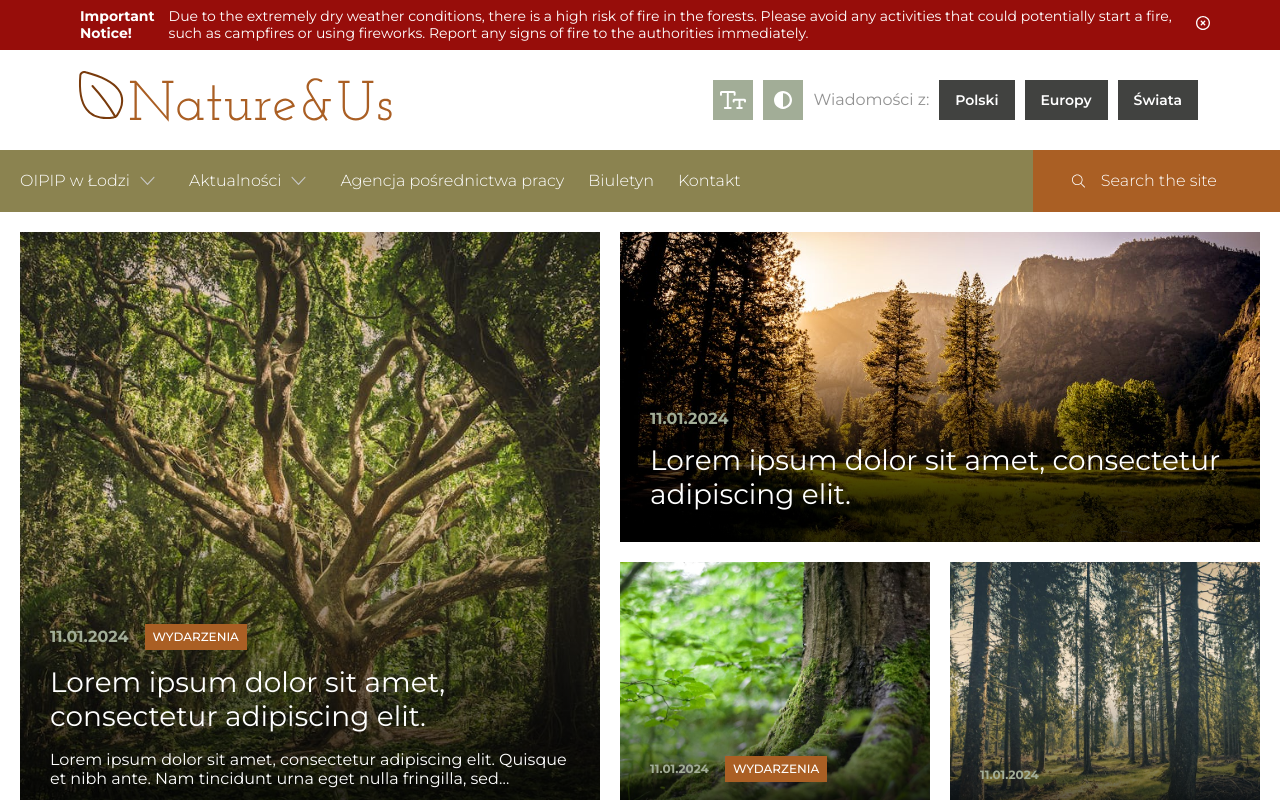
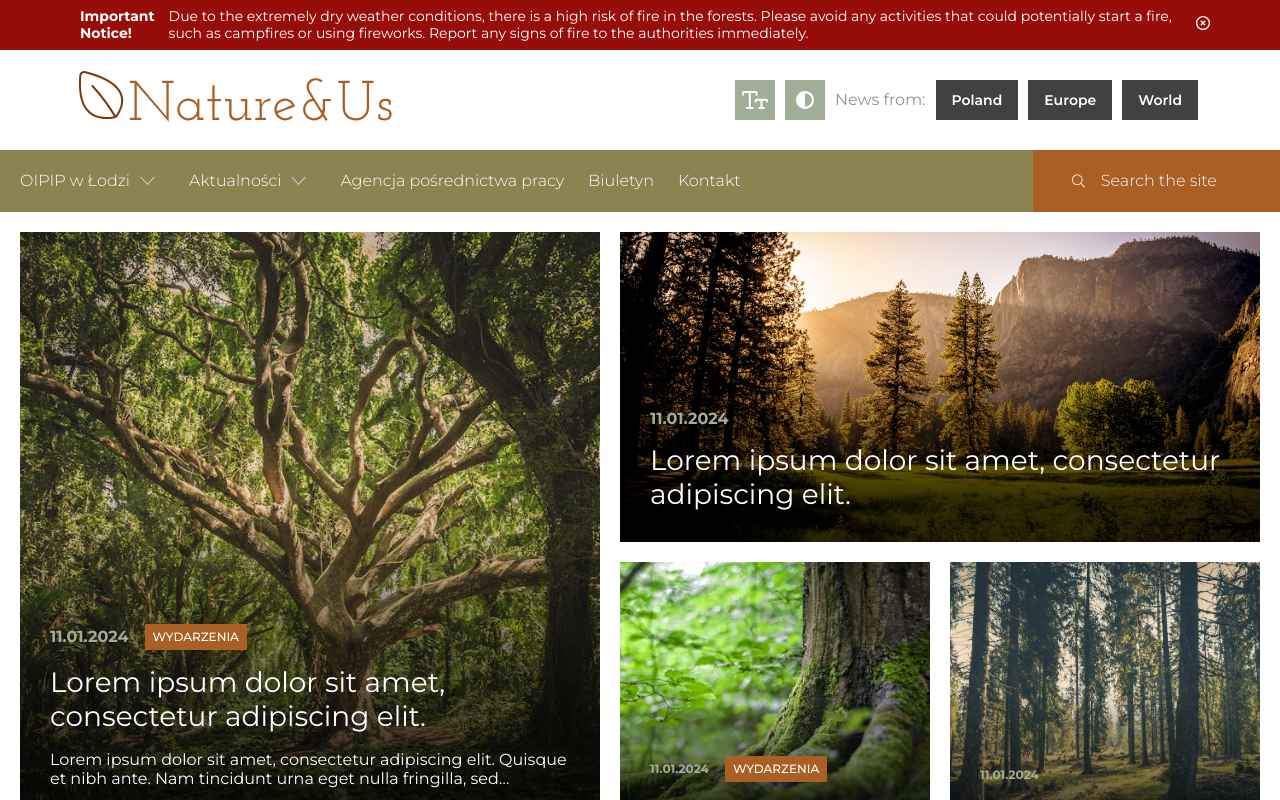
Before and after one commit to goldipl/nature-and-us, a Next.js app: page / in a window 1280 px wide. Shown: the top 800 px of the page. Built offline with nearby package versions, Linux system fonts and the light colour scheme.

Commit message:
change to english texts

```diff
--- a/src/components/common/DesktopHeader.tsx
+++ b/src/components/common/DesktopHeader.tsx
@@ -145,15 +145,15 @@ const DesktopHeader: React.FC = () => {
                 </div>
               </div>
               <div className="header-wrapper-top-right__buttons">
-                <span className="buttons-text">Wiadomości z:</span>
+                <span className="buttons-text">News from:</span>
                 <Link href="" className="header-btn">
-                  <p>Polski</p>
+                  <p>Poland</p>
                 </Link>
                 <Link href="" className="header-btn">
-                  <p>Europy</p>
+                  <p>Europe</p>
                 </Link>
                 <Link href="" className="header-btn">
-                  <p>Świata</p>
+                  <p>World</p>
                 </Link>
               </div>
             </div>
```
